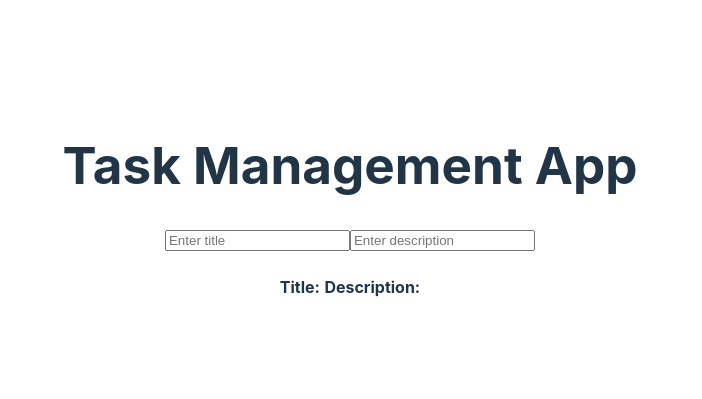
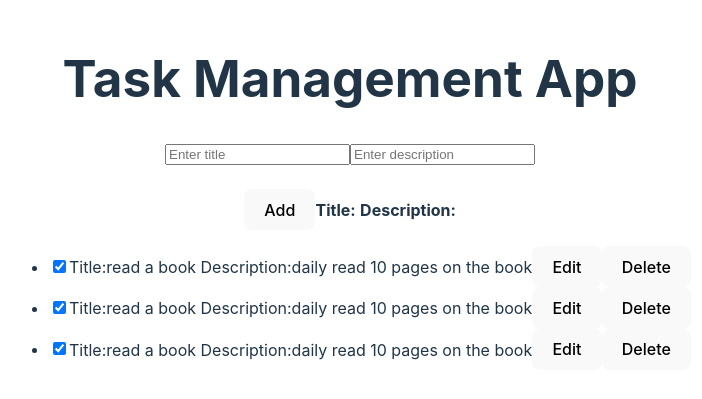
Before and after one commit to Porkalaikarthika/Task_Management_App, a React (Vite) app: page / in a window 1280 px wide. Shown: the part 199-598 px from the top of the page, without its empty margins (290-992 px from the left). Built offline with nearby package versions, Linux system fonts and the light colour scheme.

Commit message:
Successfully added task and display it correctly

```diff
--- a/src/Addtodo.jsx
+++ b/src/Addtodo.jsx
@@ -1,5 +1,5 @@
 import { useState } from "react";
-export default function Addtodo(){
+export default function Addtodo({handleClick}){
 
     const [task,setTask]=useState({
         Title:"",Des:""
@@ -28,7 +28,7 @@ export default function Addtodo(){
         value={task.Des}
         onChange={handleChange}/>
       </label><br /><br />
-
+      <button onClick={()=>handleClick(task.Title,task.Des)}>Add</button>
       <span><b>Title:</b> {task.Title}</span>
       <span>       <b>Description:</b>{task.Des}</span>
         </>
--- a/src/App.jsx
+++ b/src/App.jsx
@@ -58,18 +58,37 @@ import Addtodo from './Addtodo'
 
 
 export default function App(){
-//   const [tasklist,setTasklist]=useState([{
-//     id:0,Title:"read a book",Des:"daily read 10 pages on the book",done:true
-//   },
-// {id:1,Title:"read a book",Des:"daily read 10 pages on the book",done:true},
-// {id:2,Title:"read a book",Des:"daily read 10 pages on the book",done:true}])
+  const [tasklist,setTasklist]=useState([{
+    id:1,Title:"read a book",Des:"daily read 10 pages on the book",done:true
+  },
+{id:2,Title:"read a book",Des:"daily read 10 pages on the book",done:true},
+{id:3,Title:"read a book",Des:"daily read 10 pages on the book",done:true}])
 
+ function handleClick(title,des){
+  setTasklist(pre=>{
+    return [...pre,{id:pre.length+1,Title:title,Des:des,done:false}]
+  })
+ function handleTask(e,id){
+      const {name,checked,type,value}=e.target;
+      setTasklist((tasks)=>tasks.map((task)=>
+        id===task.id?{...task,[name]:type=='checkbox'?checked:value}:task)
+      )
+ }
 
+ }
 
   return (
     <>
     <h1>Task Management App</h1>
-    <Addtodo/>
+    <Addtodo handleClick={handleClick}/>
+    <ul>
+      {tasklist.map((task)=>(<li key={task.id}>
+        <input type="checkbox" name="done"checked={task.done}
+         onChange={(e)=>handleTask(e,task.id)} />
+        Title:{task.Title} Description:{task.Des}
+        <button >Edit</button>
+        <button >Delete</button></li>))}
+    </ul>
     </>
   )
 }
```
Also changed, not shown: src/TaskList.jsx (added).
